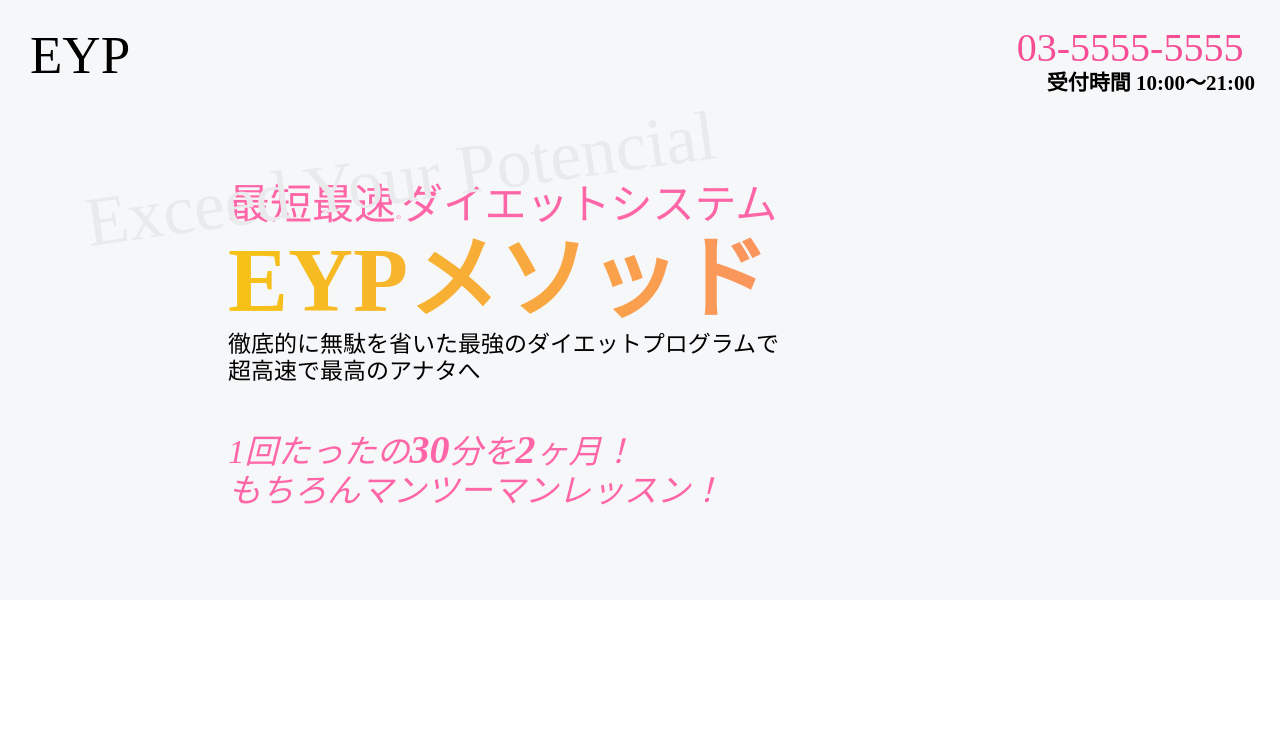
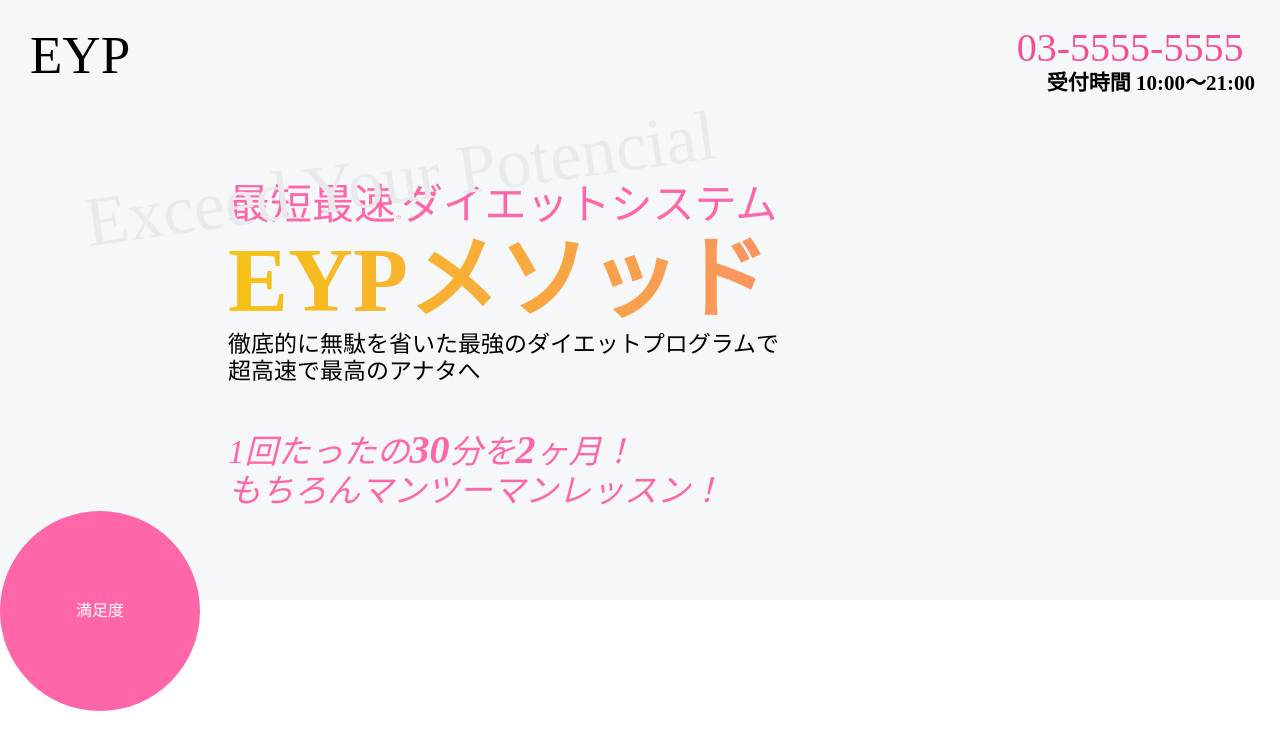
Before and after one commit to itosho0217/personal_gym, a plain HTML site: page index.html in a window 1280 px wide. Drawn offline with Linux system fonts and the light colour scheme.

Commit message:
制作途中

```diff
--- a/css/style.css
+++ b/css/style.css
@@ -90,3 +90,13 @@
     font-size: 33px;
     font-style:oblique;
 }
+
+.circle{
+    width: 200px;
+    height: 200px;
+    line-height: 200px;
+    background-color: #ff66a7;
+    border-radius: 50%;
+    color: #fff;
+    text-align: center;
+}
--- a/index.html
+++ b/index.html
@@ -26,6 +26,7 @@
         <p class="text_3">超高速で最高のアナタへ</p>
         <p class="text_4">1回たったの<span>30</span>分を<span>2</span>ヶ月！</p>
         <p class="text_5"> もちろんマンツーマンレッスン！</p>
+        <p class="circle">満足度<br>99%</p>
 
 
 
```
